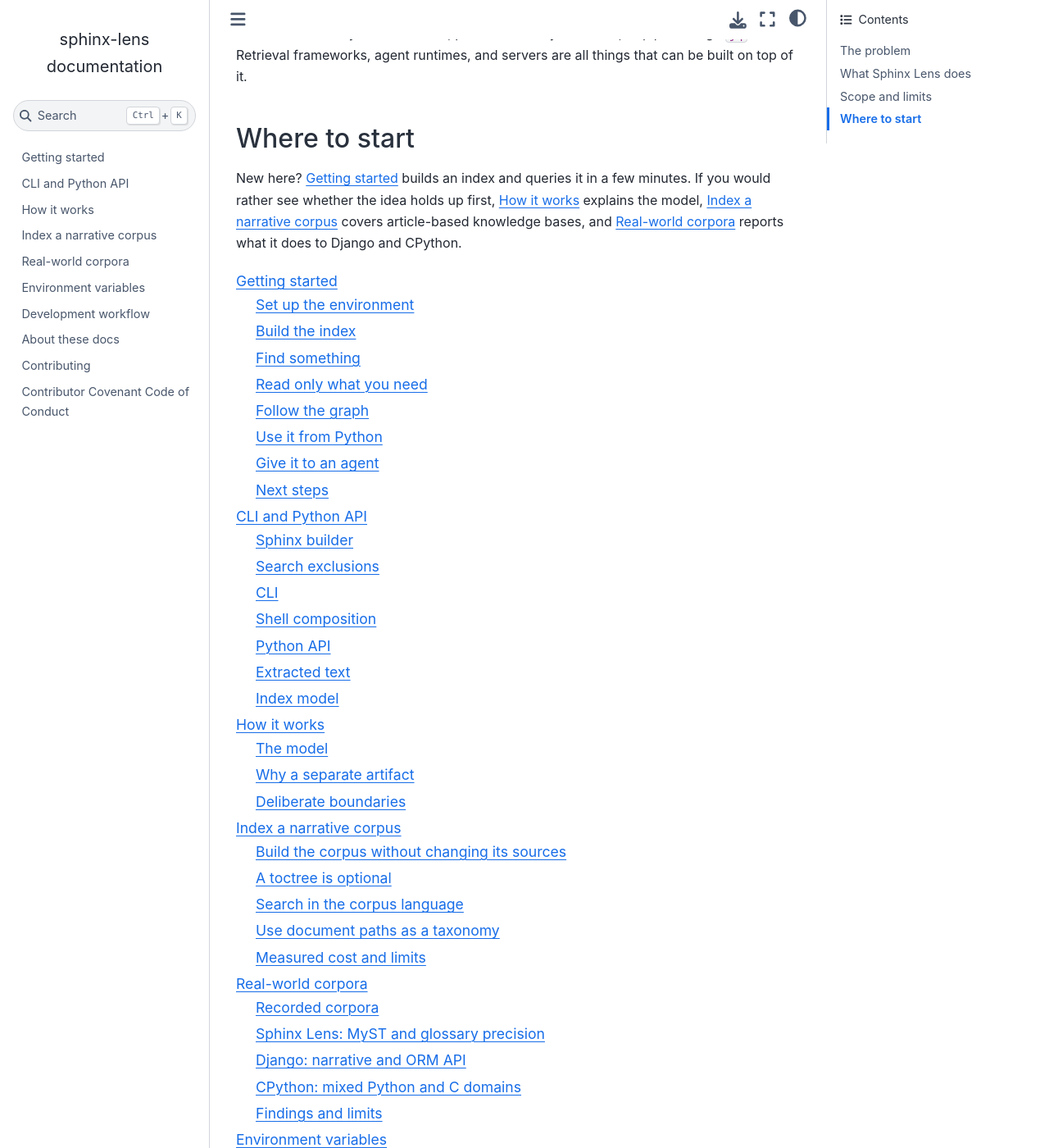
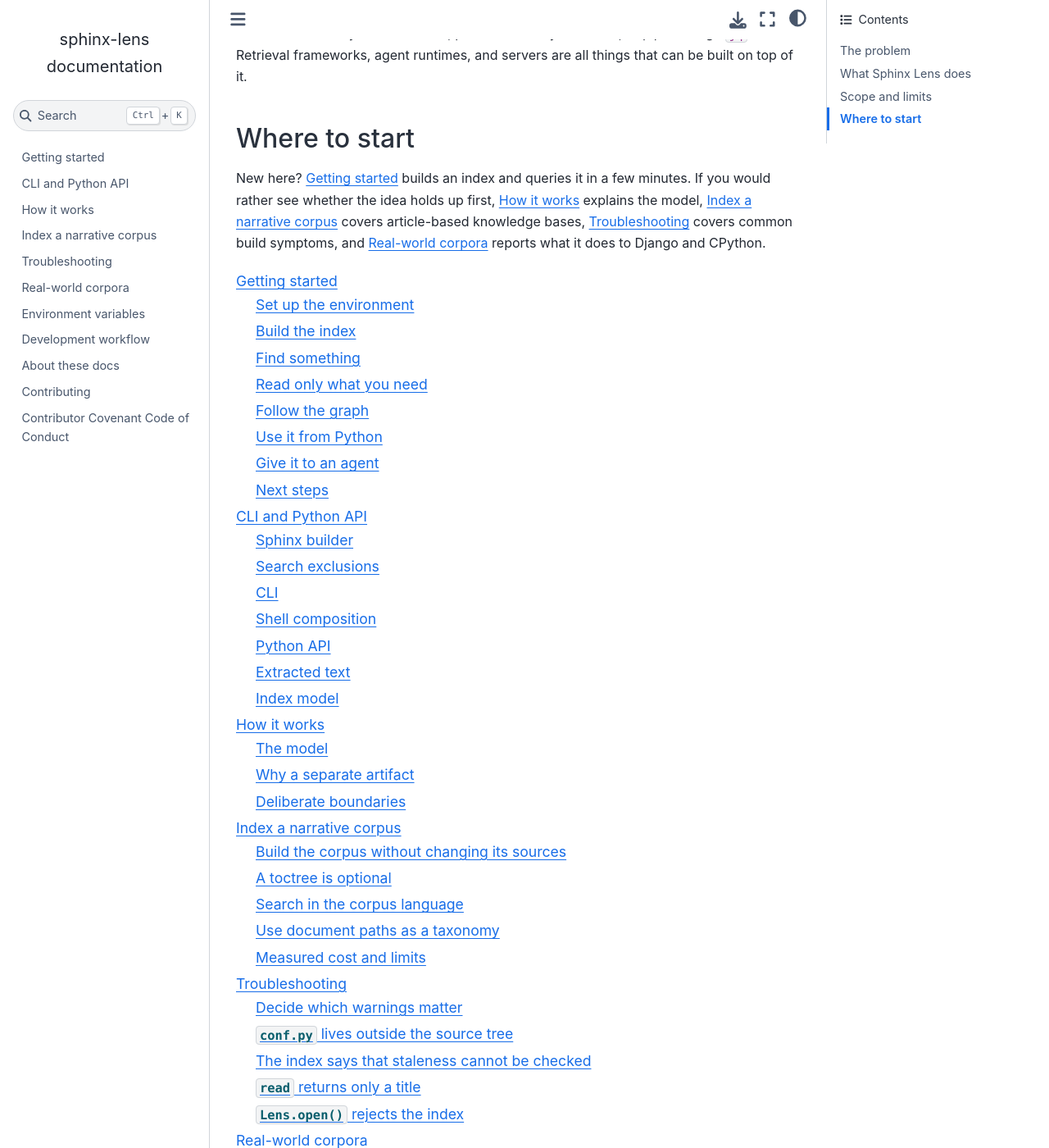
Before and after one commit to mgaitan/sphinx-lens, a Sphinx documentation site: the page built from docs/index.md, in a window 1280 px wide and 1400 px high, scrolled down 1883 px. Shown: the whole window at 82% size. Built offline with Sphinx 7.4.7 and the Sphinx Book theme 1.1.4, drawn with Linux system fonts in a browser that asks for light colours; some of the changed lines change nothing that is shown.

Commit message:
Add troubleshooting guidance

````diff
--- a/docs/index.md
+++ b/docs/index.md
@@ -94,8 +94,9 @@
 in a few minutes. If you would rather see whether the idea holds up first,
 [How it works](design.md) explains the model,
 [Index a narrative corpus](narrative_corpus.md) covers article-based knowledge
-bases, and [Real-world corpora](corpus_evaluation.md) reports what it does to
-Django and CPython.
+bases, [Troubleshooting](troubleshooting.md) covers common build symptoms, and
+[Real-world corpora](corpus_evaluation.md) reports what it does to Django and
+CPython.
 
 ```{toctree}
 :maxdepth: 2
@@ -104,6 +105,7 @@
 reference.md
 design.md
 narrative_corpus.md
+troubleshooting.md
 corpus_evaluation.md
 configuration.md
 development_workflow.md
--- /dev/null
+++ b/docs/troubleshooting.md
@@ -0,0 +1,111 @@
+# Troubleshooting
+
+This chapter covers the failures and warnings that are easiest to encounter when
+indexing a Sphinx project that was not designed for Lens. Start by keeping the
+source tree unchanged and make the build configuration explicit; most symptoms
+then have a direct explanation.
+
+## Decide which warnings matter
+
+A Lens build can succeed while Sphinx reports warnings. Read the warning category
+before deciding whether to suppress it:
+
+- `toc.not_included` means that a document is not reachable from a toctree. Lens
+  still indexes it because it reads `env.found_docs`. Suppress this category when
+  the corpus intentionally has incomplete or no toctrees:
+
+  ```python
+  suppress_warnings = ["toc.not_included"]
+  ```
+
+- `myst.header` means that heading levels are not consecutive. It usually points
+  to source structure that affects section boundaries and should be fixed or
+  tracked as content debt.
+
+- `myst.xref_missing` means that MyST could not resolve a cross-reference. Lens
+  records such references as `unresolved`; do not treat a successful build as
+  proof that every link works.
+
+Use `-W` with `sphinx-build` or `fail_on_warning=True` with the Python API when
+warnings must fail the build. Suppress only categories that are expected for the
+corpus; otherwise keep the warning in the build output and in the index metrics.
+
+## `conf.py` lives outside the source tree
+
+Pass the configuration directory separately instead of copying `conf.py` into an
+exported corpus. The directory must contain the project's `conf.py`, and it must
+be able to import the extensions used by that project:
+
+```bash
+sphinx-lens build knowledge/ \
+  --conf-dir sphinx/ \
+  --doctree-dir /tmp/knowledge-doctrees \
+  --output /tmp/knowledge-lens
+```
+
+`--doctree-dir` is separate for the same reason: Sphinx's cache should not write
+into a generated or read-only source tree. The equivalent Python call is:
+
+```python
+from sphinx_lens import build
+
+lens = build(
+    "knowledge/",
+    "/tmp/knowledge-lens",
+    conf_dir="sphinx/",
+    doctree_dir="/tmp/knowledge-doctrees",
+)
+```
+
+When Sphinx cannot import a configured extension, fix the environment rather than
+adding a second parser. Lens must run in the same environment as the documentation
+build.
+
+## The index says that staleness cannot be checked
+
+An index built outside the source tree stores `"source": null` because no relative
+source path would survive moving the artifact. `Lens.open()` emits a
+`StaleIndexWarning` in that case. The warning is intentional: the index remains
+readable, but Lens cannot compare its recorded document hashes with files on disk.
+
+To enable the check, put the artifact below the source tree, for example:
+
+```bash
+sphinx-lens build docs/ --output docs/_build/lens
+```
+
+If the artifact must be published elsewhere, keep the warning and treat the
+artifact as a snapshot. Rebuilding it is the way to refresh it after source
+changes.
+
+## `read` returns only a title
+
+Older indexes were able to lose the prose between a document title and its first
+subheading. Current extraction assigns that text to the document entry when the
+top-level section is collapsed into the document reference. Rebuild an index that
+was created before this fix:
+
+```bash
+sphinx-lens build docs/ --output docs/_build/lens
+```
+
+If the rebuilt result is still empty, inspect the source. A genuinely empty
+article or a generated stub may contain a title and no body text. Use
+`locate --kind section` to search for a narrower scope, and use `inspect --no-text`
+when checking structure without printing the full text.
+
+## `Lens.open()` rejects the index
+
+Lens indexes have a versioned JSON contract. An error such as
+`Unsupported Lens index version: 3; rebuild the index with the current version`
+means that the artifact was created by an older Lens release. It is not safe to
+reinterpret the old payload as the current schema, so rebuild it with the same
+Sphinx project and dependencies:
+
+```bash
+sphinx-build -b lens -c sphinx/ knowledge/ /tmp/knowledge-lens
+```
+
+If the error instead says `Lens index not found`, pass either the directory that
+contains `index.json` or the path to the file itself. `--index` accepts both forms
+for query commands.
````
